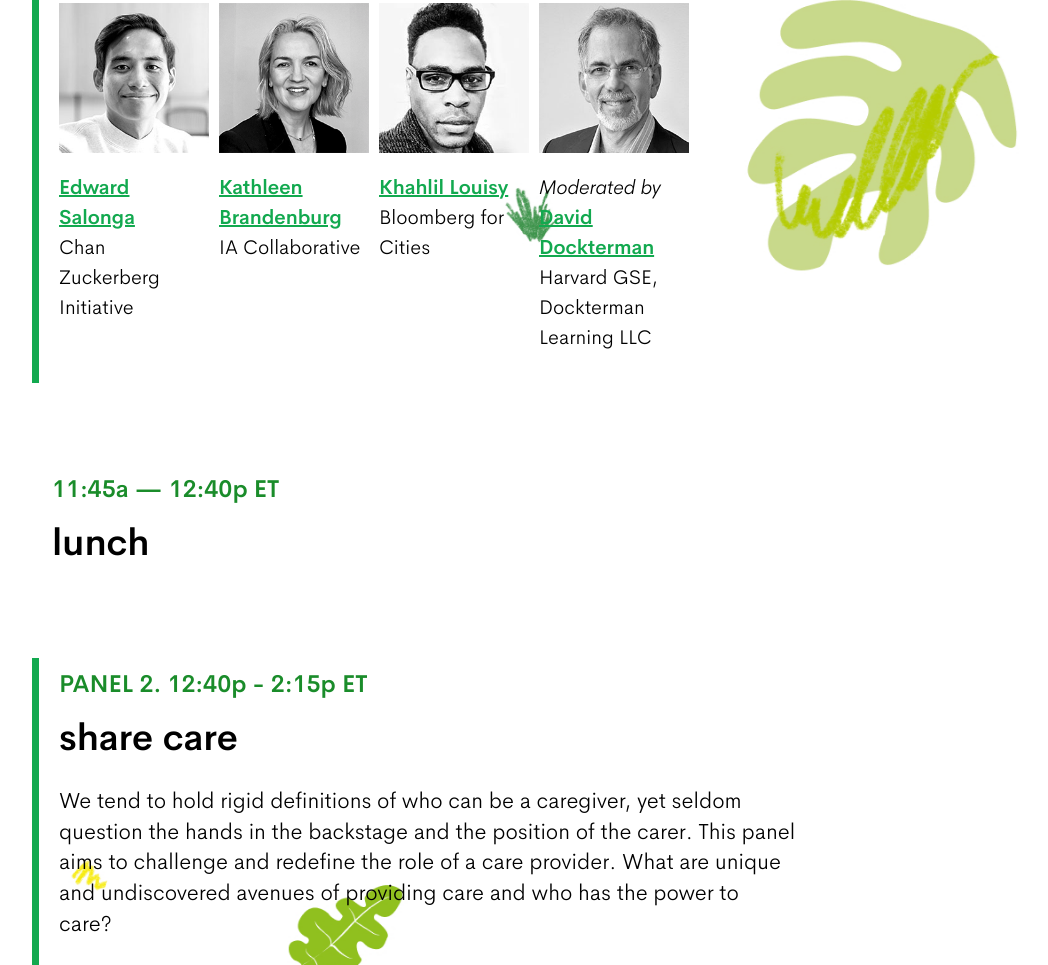
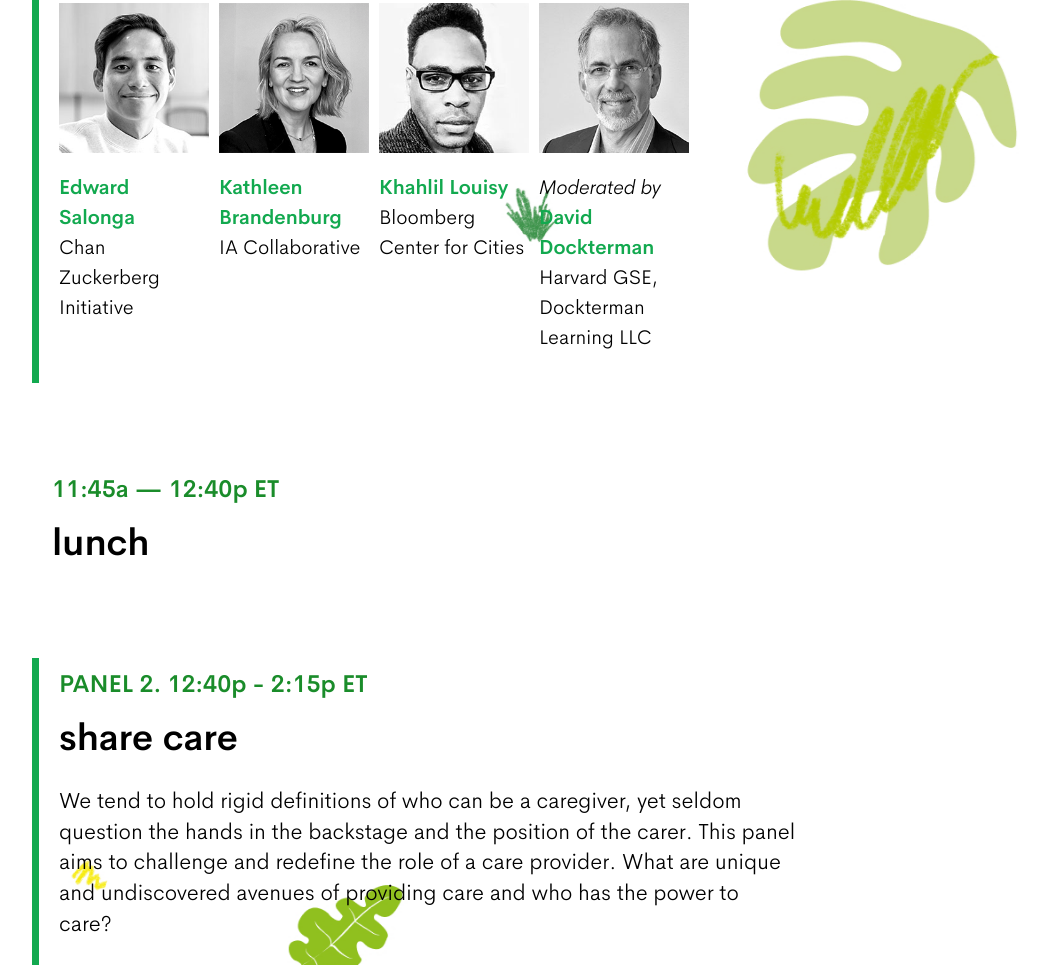
Before and after one commit to jennyfan/xDesign2023, a plain HTML site: page index.html in a window 1280 px wide. Shown: the part 2652-3617 px from the top of the page, without its empty margins (216-1264 px from the left). Drawn offline with nearby package versions, Linux system fonts and the light colour scheme.

Commit message:
small corrections

```diff
--- a/assets/style.css
+++ b/assets/style.css
@@ -371,10 +371,8 @@ footer a:link, footer a:visited {
   flex-wrap: wrap;
   max-width: 150px;
 }
-.modal a:link,
-.modal a:visited,
-.panel_speakers a:link,
-.panel_speakers a:visited {
+.modal a:hover,
+.panel_speakers a:hover {
   text-decoration: underline;
 }
 .panel img {
--- a/index.html
+++ b/index.html
@@ -116,7 +116,7 @@
 					<img src="speakers/Louisy_Khahlil.jpg" alt="Khahlil Louisy" />
 					<p class="small"><a href="https://www.linkedin.com/in/khahlil-louisy-69189525/" target="_blank">
 						<b>Khahlil Louisy</b></a><br />
-						Bloomberg for Cities</p>
+						Bloomberg Center for Cities</p>
 				</div>
 				<div>
 					<img src="speakers/David_Dockterman.jpeg" alt="David Dockterman" />
@@ -416,20 +416,21 @@
 				<p class="small">Tyler King is a senior UX researcher at SAP, focusing on user research for enterprise applications. King previously worked at IBM, where she led research on a variety of products ranging from enterprise hardware and firmware to operating systems to software networking. Her self-proclaimed research specialty is (in)validating product ideas — shutting down projects where research indicated there would be little to no value to users and the business.</p>
 			</div>
 
+
+			<div>
+				<img src="speakers/Tina_Grotzer.jpeg" alt="Tina Grotzer" />
+				<h3><a href="https://www.gse.harvard.edu/faculty/tina-grotzer" target="_blank">Tina Grotzer</a> (she/her)</h3>
+				<span>Principal Research Scientist in Education, Harvard Graduate School of Education</span>
+				<p class="small">Tina Grotzer is a member of the Faculty of Education and a Principal Research Scientist at the Harvard Graduate School of Education. She is a cognitive and learning scientist who studies learning as it relates to complexity, sustainability, and climate education. Grotzer is the Faculty Director of the Next Level Lab (NLL) focusing on the future of work in a volatile, uncertain, complex, and ambiguous (VUCA) world and new visions of learning for green jobs of the future. She is the Principal Investigator (PI) of the Cognition in a Complex World Lab which supports learning for the development of sustainable thinkers and is a PI on the EcoLEARN team which develops immersive, technology-based experiences to support understanding of ecosystems dynamics.</p>
+			</div>
+
+
 			<div>
 				<img src="speakers/Tomlinson_Raleigh.jpg" alt="" />
 				<h3><a href="https://raleigh.design/" target="_blank">Raleigh Tomlinson</a> (she/her)</h3>
 				<span>Senior Product Designer, Headspace Health
 				</span>
 				<p class="small">As a product designer at Headspace Health, Raleigh Tomlinson's goal is to design products that not only meet the needs of users, but also enhance their overall well-being and care experience. With a focus on human-centered design, Tomlinson strives to create intuitive and accessible solutions that promote self-care, mindfulness, and resilience. She believes that every individual deserves access to quality mental health care and is  committed to making that a reality through her work at Headspace Health. In addition to this, she is dedicated to creating tools that empower our clinicians to deliver the highest quality care possible.</p>
-			</div>
-
-
-			<div>
-				<img src="speakers/Tina_Grotzer.jpeg" alt="Tina Grotzer" />
-				<h3><a href="https://www.gse.harvard.edu/faculty/tina-grotzer" target="_blank">Tina Grotzer</a> (she/her)</h3>
-				<span>Principal Research Scientist in Education, Harvard Graduate School of Education</span>
-				<p class="small">Tina Grotzer is a member of the Faculty of Education and a Principal Research Scientist at the Harvard Graduate School of Education. She is a cognitive and learning scientist who studies learning as it relates to complexity, sustainability, and climate education. Grotzer is the Faculty Director of the Next Level Lab (NLL) focusing on the future of work in a volatile, uncertain, complex, and ambiguous (VUCA) world and new visions of learning for green jobs of the future. She is the Principal Investigator (PI) of the Cognition in a Complex World Lab which supports learning for the development of sustainable thinkers and is a PI on the EcoLEARN team which develops immersive, technology-based experiences to support understanding of ecosystems dynamics.</p>
 			</div>
 
 			<div>
```
